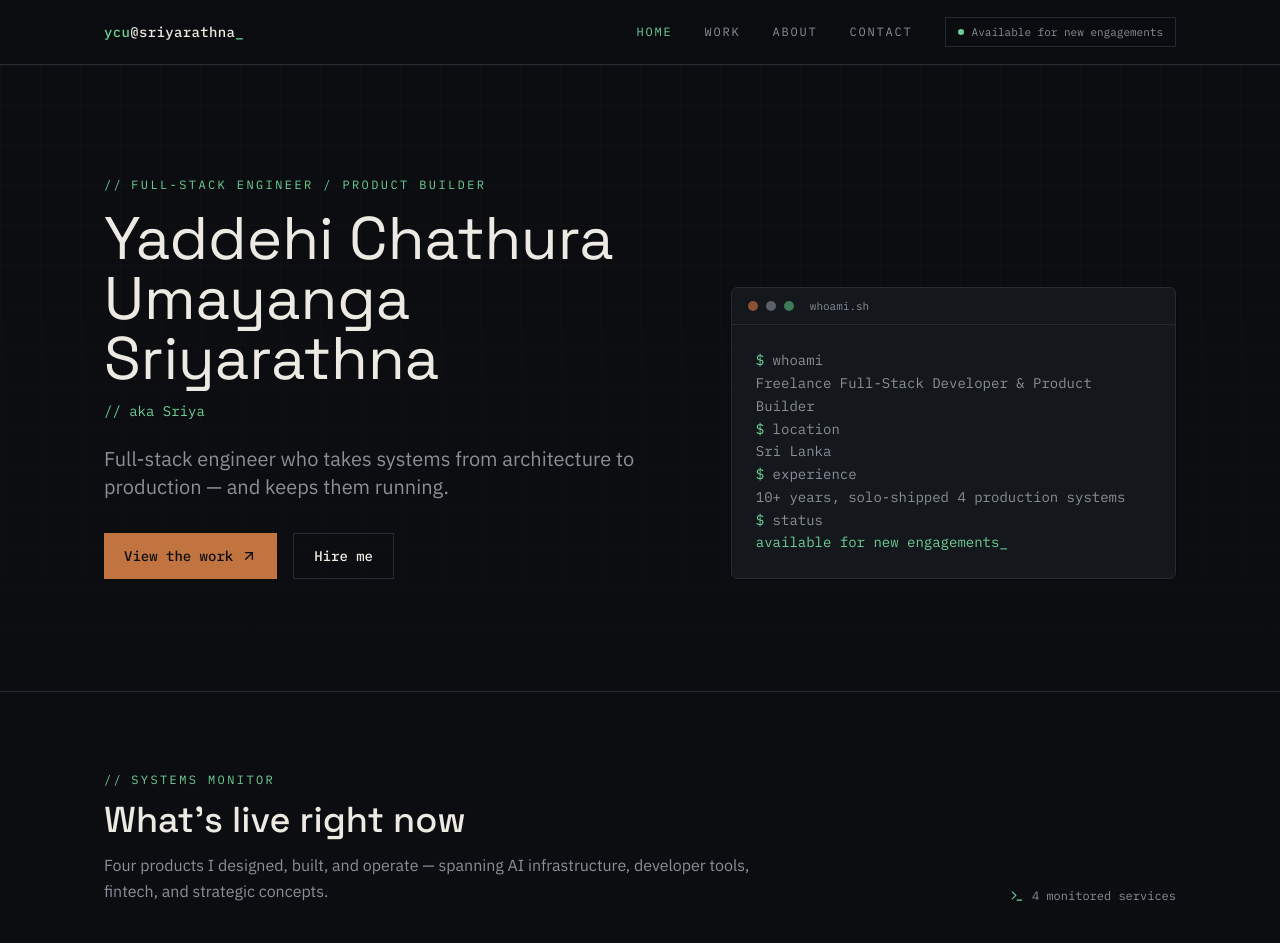
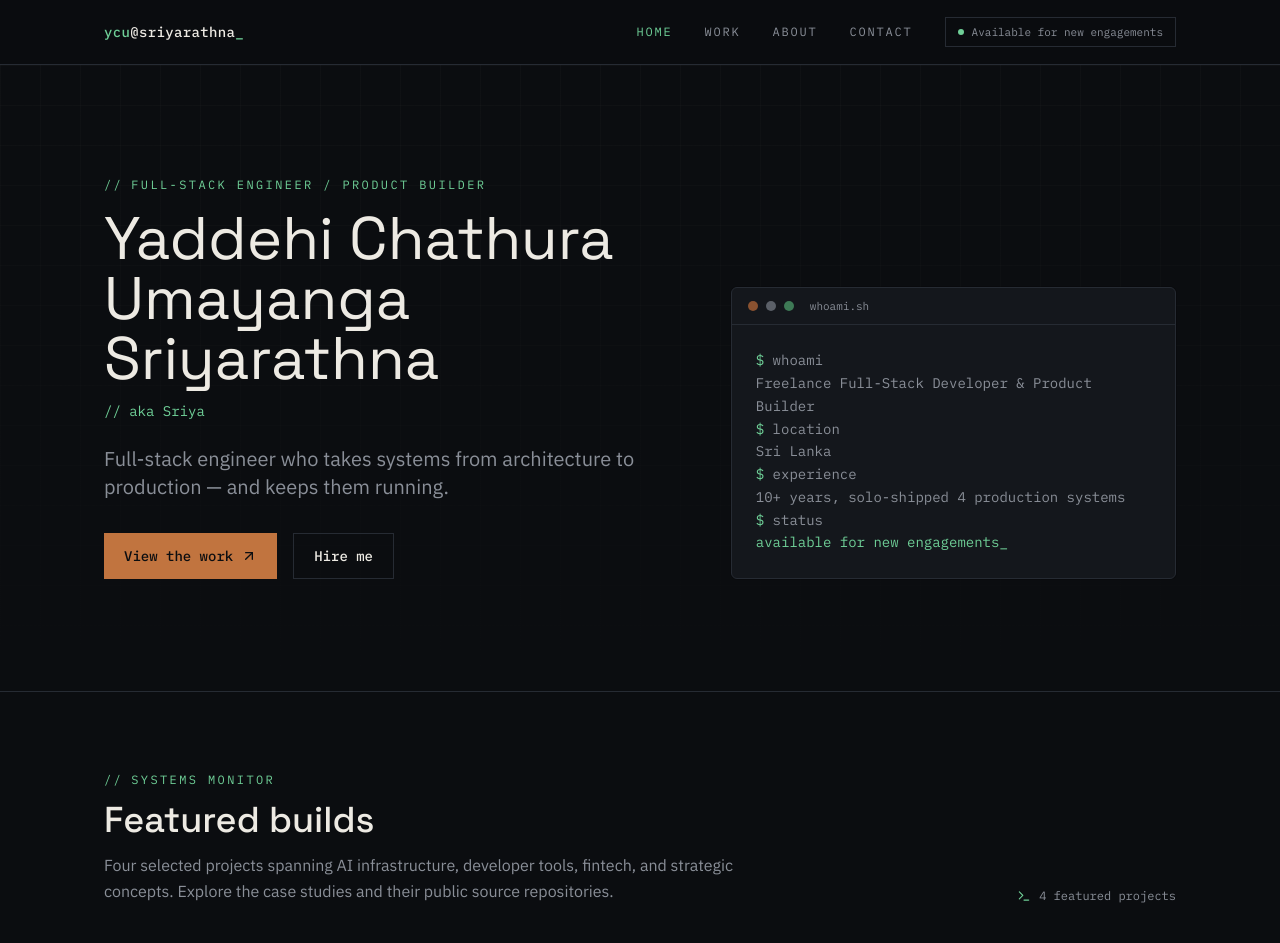
Before and after one commit to infosloption-byte/siri, a React (Vite) app: page / in a window 1280 px wide. Shown: the top 943 px of the page. Built offline with nearby package versions, Linux system fonts and the light colour scheme.

Commit message:
content(home): describe featured builds without live-service claims

```diff
--- a/src/pages/Home.tsx
+++ b/src/pages/Home.tsx
@@ -65,18 +65,18 @@ export default function Home() {
         </Container>
       </section>
 
-      {/* Live systems board */}
+      {/* Featured systems board */}
       <section className="border-b border-border">
         <Container className="py-20">
           <div className="flex flex-wrap items-end justify-between gap-6">
             <SectionHeading
               eyebrow="Systems monitor"
-              title="What's live right now"
-              description="Four products I designed, built, and operate — spanning AI infrastructure, developer tools, fintech, and strategic concepts."
+              title="Featured builds"
+              description="Four selected projects spanning AI infrastructure, developer tools, fintech, and strategic concepts. Explore the case studies and their public source repositories."
             />
             <div className="mb-10 hidden items-center gap-2 font-mono text-xs text-muted md:flex">
               <Terminal size={14} className="text-phosphor" />
-              4 monitored services
+              4 featured projects
             </div>
           </div>
 
```
